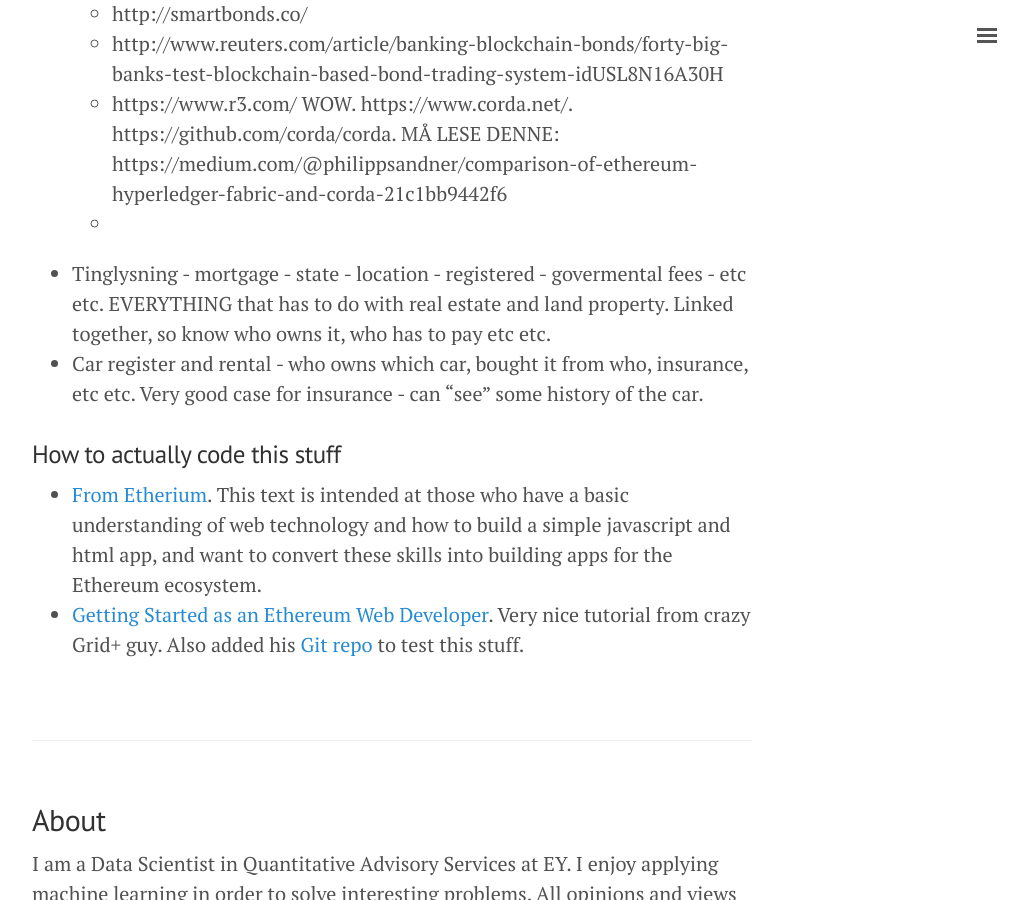
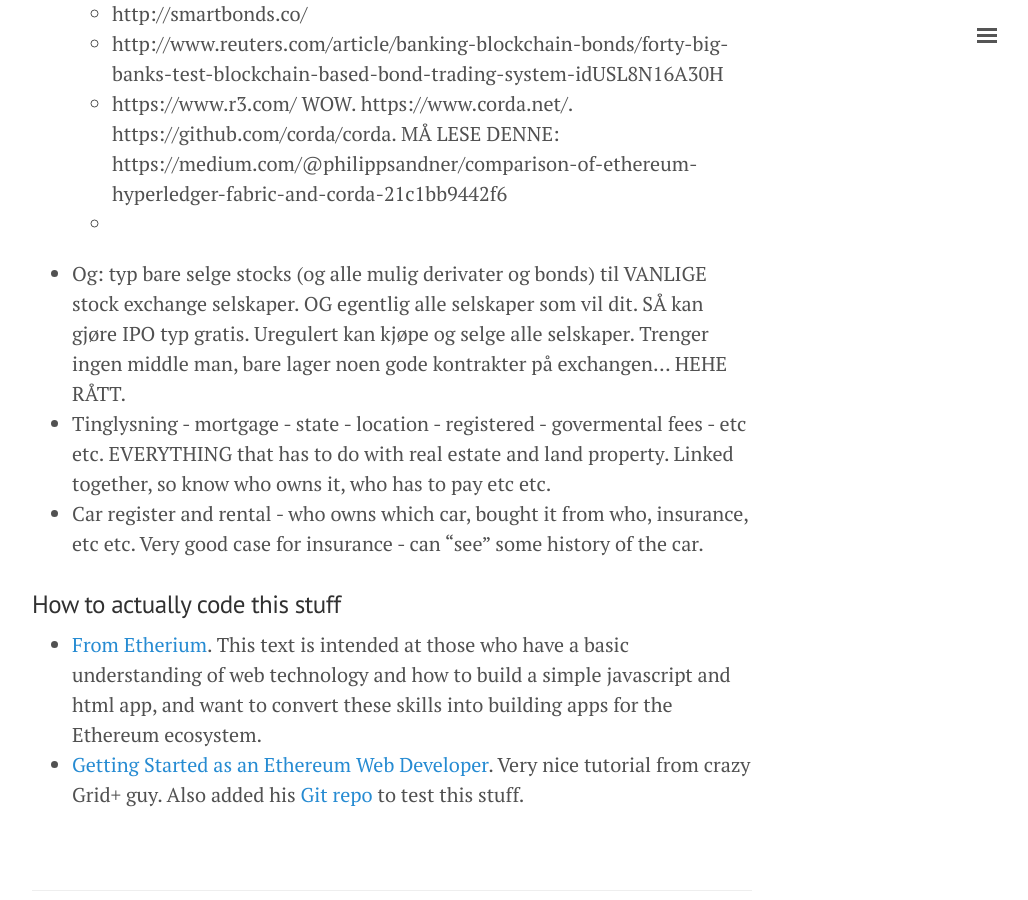
Before and after one commit to herman-hellenes/herman-hellenes.github.io, a Jekyll site: the page built from undone_posts/2017-09-11-Blockchain-resources.md, in a window 1280 px wide and 900 px high, scrolled down 3287 px. Shown: the whole window, without its empty margins (248-1276 px from the left). Built offline with Jekyll 4.4.1, drawn with Linux system fonts in a browser that asks for light colours; nearby versions of some CDN libraries; comment, search, counter and statistics services are not loaded.

Commit message:
Update 2017-09-11-Blockchain-resources.md

```diff
--- a/undone_posts/2017-09-11-Blockchain-resources.md
+++ b/undone_posts/2017-09-11-Blockchain-resources.md
@@ -94,7 +94,7 @@
   *
 
 
-
+* Og: typ bare selge stocks (og alle mulig derivater og bonds) til VANLIGE stock exchange selskaper. OG egentlig alle selskaper som vil dit. SÅ kan gjøre IPO typ gratis. Uregulert kan kjøpe og selge alle selskaper. Trenger ingen middle man, bare lager noen gode kontrakter på exchangen... HEHE RÅTT.
 * Tinglysning - mortgage - state - location - registered - govermental fees - etc etc. EVERYTHING that has to do with real estate and land property. Linked together, so know who owns it, who has to pay etc etc.
 * Car register and rental - who owns which car, bought it from who, insurance, etc etc. Very good case for insurance - can "see" some history of the car.
 
```
